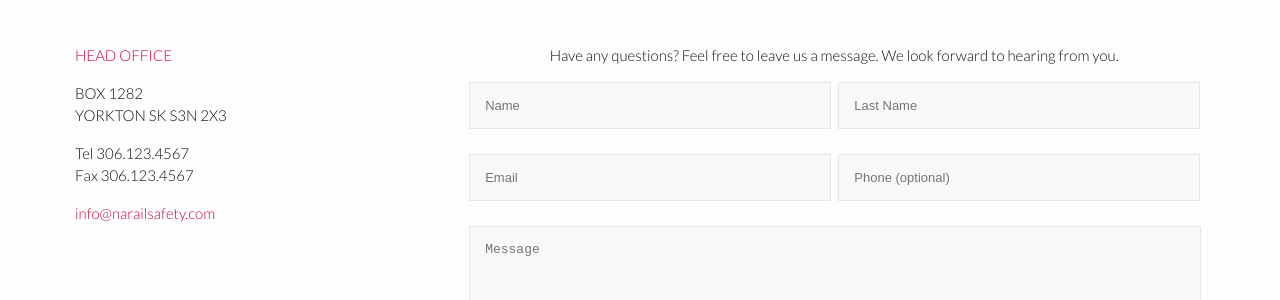
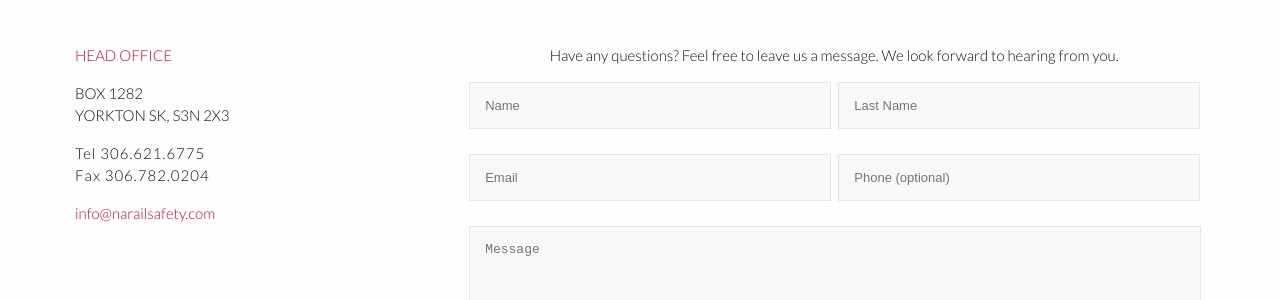
Before and after one commit to zacharyhudy/nars, a Jekyll site: the page built from contact.md, in a window 1280 px wide. Shown: the part 424-724 px from the top of the page. Built offline with Jekyll 4.4.1, drawn with Linux system fonts in a browser that asks for light colours; some web fonts are replaced.

Commit message:
contact info update

```diff
--- a/contact.md
+++ b/contact.md
@@ -13,8 +13,8 @@ navPosition: 4
 			<div class="col col--4-of-12">
 				<div class="contact-info">
 					<p><span class="contact-title">HEAD OFFICE</span></p>
-					<p>BOX 1282<br />YORKTON SK S3N 2X3</p>
-					<p>Tel  306.123.4567<br />Fax 306.123.4567</p>
+					<p>BOX 1282<br />YORKTON SK, S3N 2X3</p>
+					<p style="letter-spacing: 1px;">Tel  306.621.6775<br />Fax 306.782.0204</p>
 					<p><a href="mailto:{{site.email}}">{{site.email}}</a></p>
 				</div>
 			</div>
```
Also changed, not shown: 3 other files.
